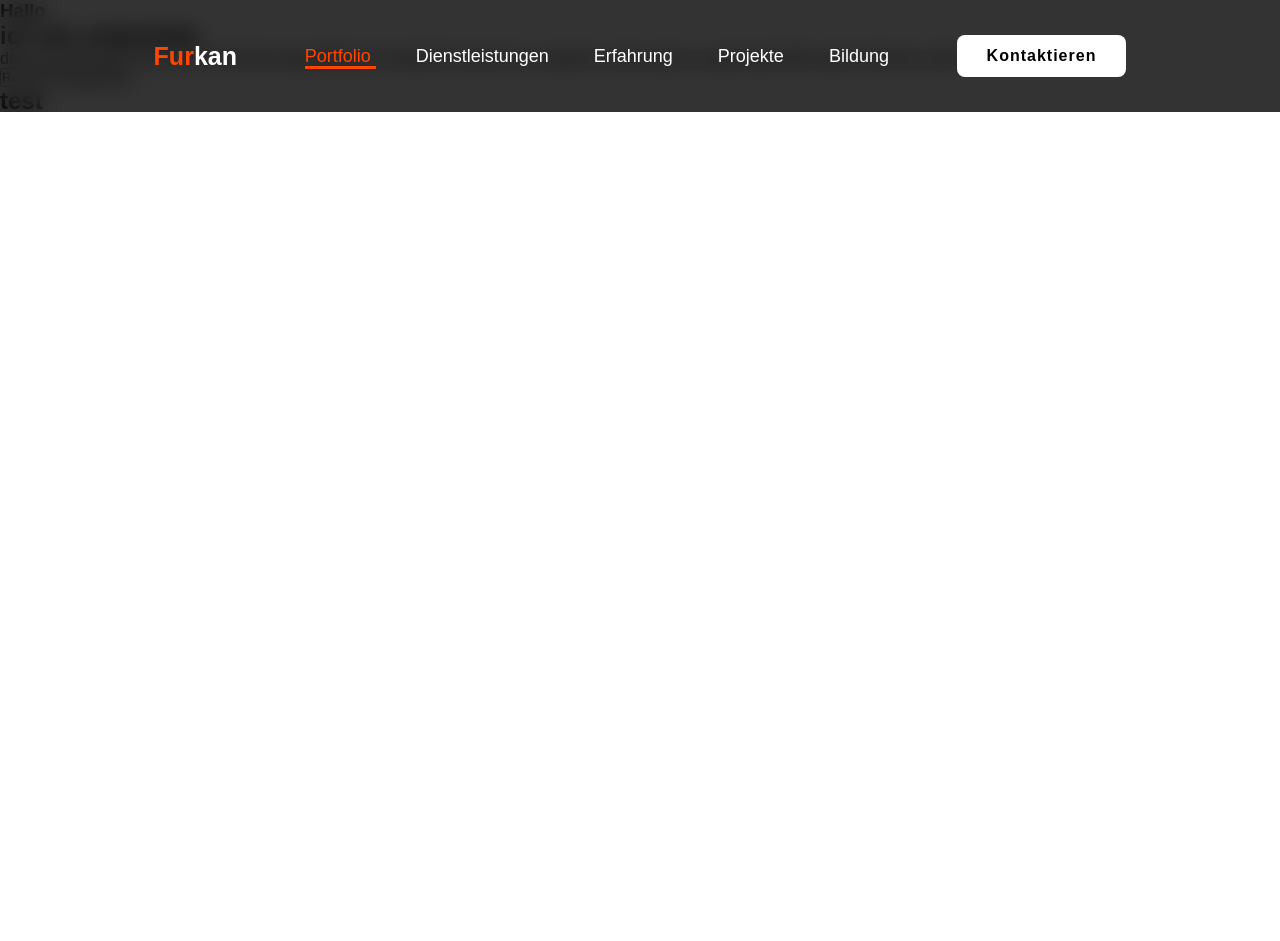
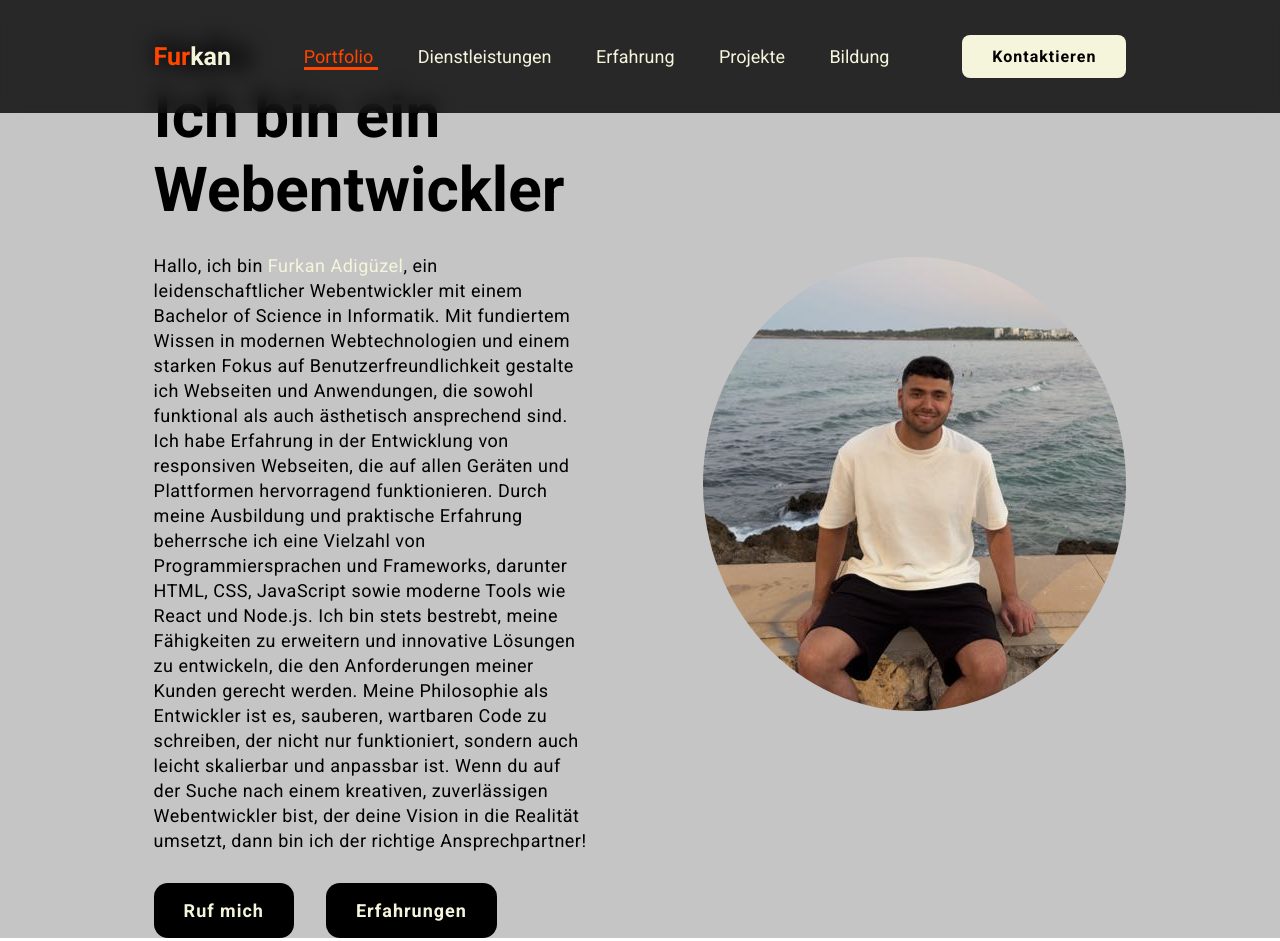
Before and after one commit to Furki989/EigeneSeite, a plain HTML site: page index.html in a window 1280 px wide. Shown: the top 941 px of the page. Before the commit the page ends 800 px from the top, so only its background shows below. Drawn offline with nearby package versions, Linux system fonts and the light colour scheme.

Commit message:
Bilder, Texte und optimierung
Bild eingefügt, texte optimiert, Button angepasst

```diff
--- a/Design/style.css
+++ b/Design/style.css
@@ -2,9 +2,13 @@
     margin: 0;
     padding: 0;
     box-sizing: border-box;
-    font-family: 'Poppins', sans-serif;
+    font-family: "Roboto", sans-serif;
     text-decoration: none;
     list-style: none;
+}
+
+:root{
+    --text-color: #f5f5dc;
 }
 
 .header{
@@ -23,7 +27,7 @@
 
 .logo{
     font-size: 25px;
-    color: white;
+    color: var(--text-color);
     font-weight: 600;
     transition: 0.3 ease;
 }
@@ -40,7 +44,7 @@
 
 .navbar a{
     font-size: 18px;
-    color: white;
+    color: var(--text-color);
     font-weight: 500px;
     margin: 0 20px;
     border-bottom: 3px solid transparent;
@@ -54,7 +58,7 @@
 
 .Kontakt{
     padding: 10px 28px;
-    background-color: white;
+    background-color: var(--text-color);
     color: black;
     border: 2px solid transparent;
     border-radius: 8px;
@@ -67,6 +71,112 @@
 .Kontakt:hover{
     background-color: orangered;
     box-shadow: 0 0 25px orangered;
-    color: white;
+    color: var(--text-color);
 
 }
+
+.home{
+    width: 100%;
+    min-height: 100vh;
+    background-color: #c5c5c5;
+    display: flex;
+    align-items: center;
+    gap: 7em;
+    padding: 30px 12% 0;
+}
+
+.home-content{
+    max-width: 900px;
+
+}
+
+.texth3{
+    font-size: 42px;
+
+}
+
+.texth1{
+    font-size: 62px;
+    line-height: 1.2;
+
+}
+
+.textp{
+    font-size: 18px;
+    margin: 25px 0 30px;
+    letter-spacing: 0.5px;
+    line-height: 25px;
+
+}
+
+.btn-box{
+    width: 345px;
+    display: flex;
+    gap: 2em;
+
+}
+
+.btn-1{
+
+    padding: 15px 28px;
+    background-color: black;
+    color: var(--text-color);
+    border: 2px solid transparent;
+    font-size: 18px;
+    letter-spacing: 1px;
+    font-weight: 600;
+    transition: 0.3s ease;
+    cursor: pointer;
+    border-radius: 14px;
+
+}
+
+.btn-1:hover {
+    background-color: var(--text-color);
+    color: black;
+    border: 2px solid black;
+}
+
+
+
+.btn-2{
+
+    padding: 15px 28px;
+    background-color: black;
+    color: var(--text-color);
+    border: 2px solid transparent;
+    font-size: 18px;
+    letter-spacing: 1px;
+    font-weight: 600;
+    transition: 0.3s ease;
+    cursor: pointer;
+    border-radius: 14px;
+
+}
+
+
+.btn-2:hover{
+    background-color: var(--text-color);
+    color: black;
+    border: 2px solid black;
+}
+
+.bildd {
+    border-radius: 50%;
+}
+
+.about{
+
+    width: 100%;
+    min-height: 100vh;
+    background-color: white;
+    display: flex;
+    align-items: center;
+    gap: 7em;
+    padding: 30px 12% 0;
+
+}
+
+.Name{
+    color: var(--text-color);
+}
--- a/index.html
+++ b/index.html
@@ -5,6 +5,7 @@
     <title>Vorstellung</title>
     <link rel="stylesheet" href="Design/style.css">
     <link href='https://unpkg.com/boxicons@2.1.4/css/boxicons.min.css' rel='stylesheet'>
+    <link href="https://fonts.googleapis.com/css2?family=Roboto:ital,wght@0,100;0,300;0,400;0,500;0,700;0,900;1,100;1,300;1,400;1,500;1,700;1,900&display=swap" rel="stylesheet">
 </head>
 
 
@@ -24,18 +25,32 @@
     </header>
 
     <section class="home">
-        <div>
-            <h3> Hallo</h3>
-            <h1> ich bin entwickler</h1>
+        <div class="home-content">
+            <h3 class="texth3"> Hallo</h3>
+            <h1 class="texth1"> Ich bin ein Webentwickler</h1>
 
-            <p> dasd isrtauhoisdfh asdh adf iuafdhsfihasdghddfgihghf isdkgfhsifh djkashd iasudghidu hadiuasghd uazgdauigfskdfhsiugherwifhsdif suifsfh</p>
+            <p class="textp"> Hallo, ich bin <span class="Name">Furkan Adigüzel</span>, ein leidenschaftlicher Webentwickler mit einem Bachelor of Science in Informatik. Mit fundiertem Wissen in modernen Webtechnologien und einem starken Fokus auf Benutzerfreundlichkeit gestalte ich Webseiten und Anwendungen, die sowohl funktional als auch ästhetisch ansprechend sind. Ich habe Erfahrung in der Entwicklung von responsiven Webseiten, die auf allen Geräten und Plattformen hervorragend funktionieren. Durch meine Ausbildung und praktische Erfahrung beherrsche ich eine Vielzahl von Programmiersprachen und Frameworks, darunter HTML, CSS, JavaScript sowie moderne Tools wie React und Node.js. Ich bin stets bestrebt, meine Fähigkeiten zu erweitern und innovative Lösungen zu entwickeln, die den Anforderungen meiner Kunden gerecht werden. Meine Philosophie als Entwickler ist es, sauberen, wartbaren Code zu schreiben, der nicht nur funktioniert, sondern auch leicht skalierbar und anpassbar ist. Wenn du auf der Suche nach einem kreativen, zuverlässigen Webentwickler bist, der deine Vision in die Realität umsetzt, dann bin ich der richtige Ansprechpartner!</p>
 
             <div class="btn-box">
                 <button class="btn-1"> Ruf mich</button>
-                <button class="btn-2"> Experience</button>
-                <h2> test </h2>
+                <button class="btn-2"> Erfahrungen</button>
             </div>
         </div>
+        <div class="img-box">
+            <img class="bildd" src="Bilder/Bild.png" alt="">
+
+        </div>
+    </section>
+
+
+
+    <section class="About">
+        <div class="About-content">
+
+            <h3> testttttt</h3>
+
+        </div>
+
     </section>
 
 </body>
```
Also changed, not shown: Bilder/Bild.png (added).
